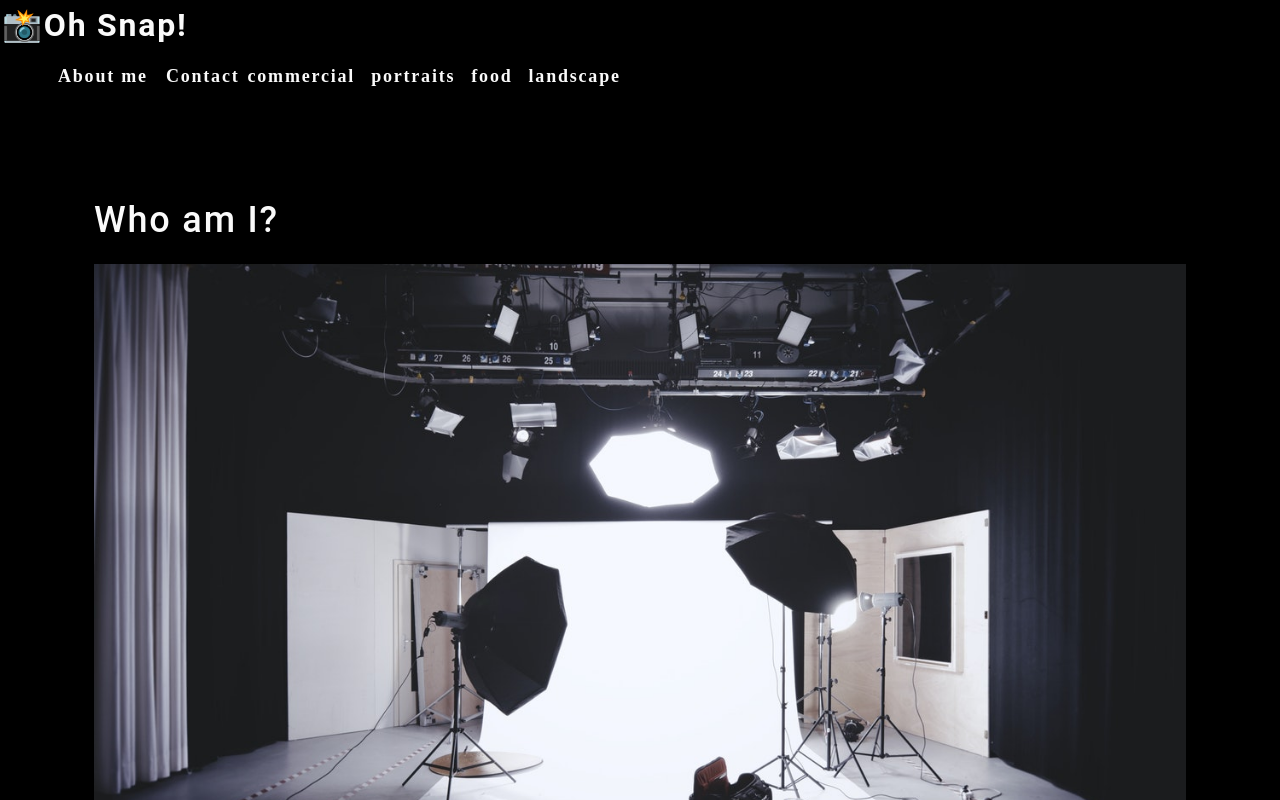
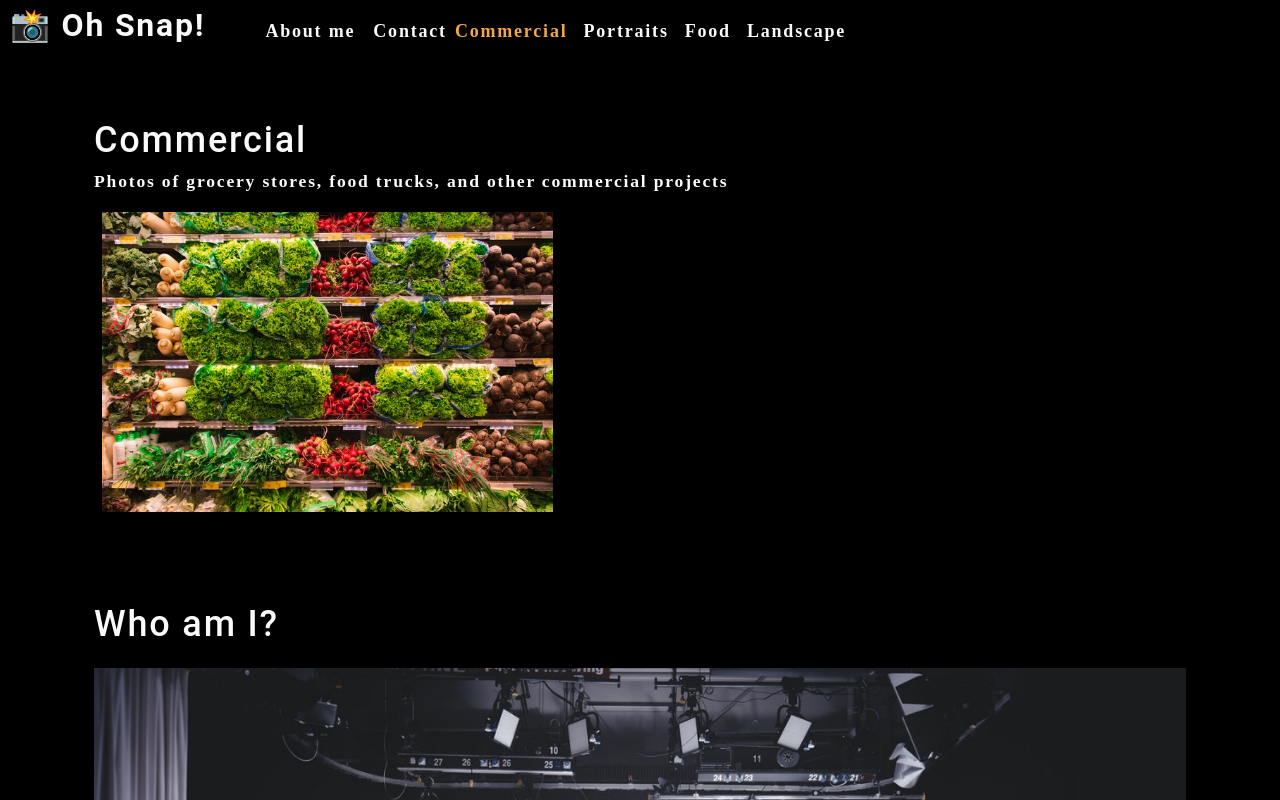
Before and after one commit to tarekyou/photo-port, a React (Create React App) app: page / in a window 1280 px wide. Shown: the top 800 px of the page. Built offline with nearby package versions, Linux system fonts and the light colour scheme.

Commit message:
useeffect

```diff
--- a/src/App.js
+++ b/src/App.js
@@ -1,10 +1,26 @@
-import React from "react";
+import React, { useState } from "react";
 // import logo from "./logo.svg";
 import About from "./components/About";
 import Nav from "./components/Nav";
+import Gallery from "./components/Gallery";
 import "./App.css";
 
 function App() {
+  const [categories] = useState([
+    {
+      name: "commercial",
+      description:
+        "Photos of grocery stores, food trucks, and other commercial projects",
+    },
+    { name: "portraits", description: "Portraits of people in my life" },
+    { name: "food", description: "Delicious delicacies" },
+    {
+      name: "landscape",
+      description: "Fields, farmhouses, waterfalls, and the beauty of nature",
+    },
+  ]);
+
+  const [currentCategory, setCurrentCategory] = useState(categories[0]);
   return (
     // <div className="App">
     //   <header className="App-header">
@@ -23,9 +39,16 @@ function App() {
     //   </header>
     // </div>
     <div>
-      <Nav></Nav>
+      <Nav
+        categories={categories}
+        setCurrentCategory={setCurrentCategory}
+        currentCategory={currentCategory}
+      ></Nav>
       <main>
-        <About></About>
+        <div>
+          <Gallery></Gallery>
+          <About></About>
+        </div>
       </main>
     </div>
   );
--- /dev/null
+++ b/src/components/Gallery/index.js
@@ -0,0 +1,28 @@
+import React from "react";
+import { capitalizeFirstLetter } from "../../utils/helpers";
+import photo from "../../assets/small/commercial/0.jpg";
+
+function Gallery(props) {
+  const currentCategory = {
+    name: "commercial",
+    description:
+      "Photos of grocery stores, food trucks, and other commercial projects",
+  };
+  return (
+    <section>
+      <h1>{capitalizeFirstLetter(currentCategory.name)}</h1>
+      <p>{currentCategory.description}</p>
+      {/* <div>
+        <img src={photo} />
+      </div> */}
+      <div className="flex-row">
+        <img
+          src={photo}
+          alt="Commercial Example"
+          className="img-thumbnail mx-1"
+        />
+      </div>
+    </section>
+  );
+}
+export default Gallery;
--- a/src/components/Nav/index.js
+++ b/src/components/Nav/index.js
@@ -1,32 +1,40 @@
-import React from "react";
+import React, { useEffect } from "react";
+import { capitalizeFirstLetter } from "../../utils/helpers";
 
-function Nav() {
-  const categories = [
-    {
-      name: "commercial",
-      description:
-        "Photos of grocery stores, food trucks, and other commercial projects",
-    },
-    { name: "portraits", description: "Portraits of people in my life" },
-    { name: "food", description: "Delicious delicacies" },
-    {
-      name: "landscape",
-      description: "Fields, farmhouses, waterfalls, and the beauty of nature",
-    },
-  ];
+function Nav(props) {
+  // const [currentCategory, setCurrentCategory] = useState(categories[0]);
+  // const [categories] = useState([
+  //   {
+  //     name: "commercial",
+  //     description:
+  //       "Photos of grocery stores, food trucks, and other commercial projects",
+  //   },
+  //   { name: "portraits", description: "Portraits of people in my life" },
+  //   { name: "food", description: "Delicious delicacies" },
+  //   {
+  //     name: "landscape",
+  //     description: "Fields, farmhouses, waterfalls, and the beauty of nature",
+  //   },
+  // ]);
   //   function categorySelected() {
   //     console.log("hello");
   //   }
-  function categorySelected(name) {
-    console.log(`${name} clicked`);
-  }
+
+  // function categorySelected(name) {
+  //   console.log(`${name} clicked`);
+  // }
+  const { categories = [], setCurrentCategory, currentCategory } = props;
+  useEffect(() => {
+    document.title = capitalizeFirstLetter(currentCategory.name);
+  }, [currentCategory]);
   return (
-    <header>
+    <header className="flex-row px-1">
       <h2>
         <a data-testid="link" href="/">
           <span role="img" aria-label="camera">
+            {" "}
             📸
-          </span>
+          </span>{" "}
           Oh Snap!
         </a>
       </h2>
@@ -41,9 +49,19 @@ function Nav() {
             <span>Contact</span>
           </li>
           {categories.map((category) => (
-            <li className="mx-1" key={category.name}>
-              <span onClick={() => categorySelected(category.name)}>
-                {category.name}
+            <li
+              className={`mx-1 ${
+                currentCategory.name === category.name && "navActive"
+              }`}
+              key={category.name}
+            >
+              <span
+                onClick={() => {
+                  setCurrentCategory(category);
+                }}
+              >
+                {/* {category.name} */}
+                {capitalizeFirstLetter(category.name)}
               </span>
             </li>
           ))}
--- a/src/utils/helpers.js
+++ b/src/utils/helpers.js
@@ -3,6 +3,7 @@ export function capitalizeFirstLetter(string) {
 }
 
 export function validateEmail(email) {
-  var re = /^(([^<>()[\]\\.,;:\s@"]+(\.[^<>()[\]\\.,;:\s@"]+)*)|(".+"))@((\[[0-9]{1,3}\.[0-9]{1,3}\.[0-9]{1,3}\.[0-9]{1,3}\])|(([a-zA-Z\-0-9]+\.)+[a-zA-Z]{2,}))$/;
+  var re =
+    /^(([^<>()[\]\\.,;:\s@"]+(\.[^<>()[\]\\.,;:\s@"]+)*)|(".+"))@((\[[0-9]{1,3}\.[0-9]{1,3}\.[0-9]{1,3}\.[0-9]{1,3}\])|(([a-zA-Z\-0-9]+\.)+[a-zA-Z]{2,}))$/;
   return re.test(String(email).toLowerCase());
 }
```
